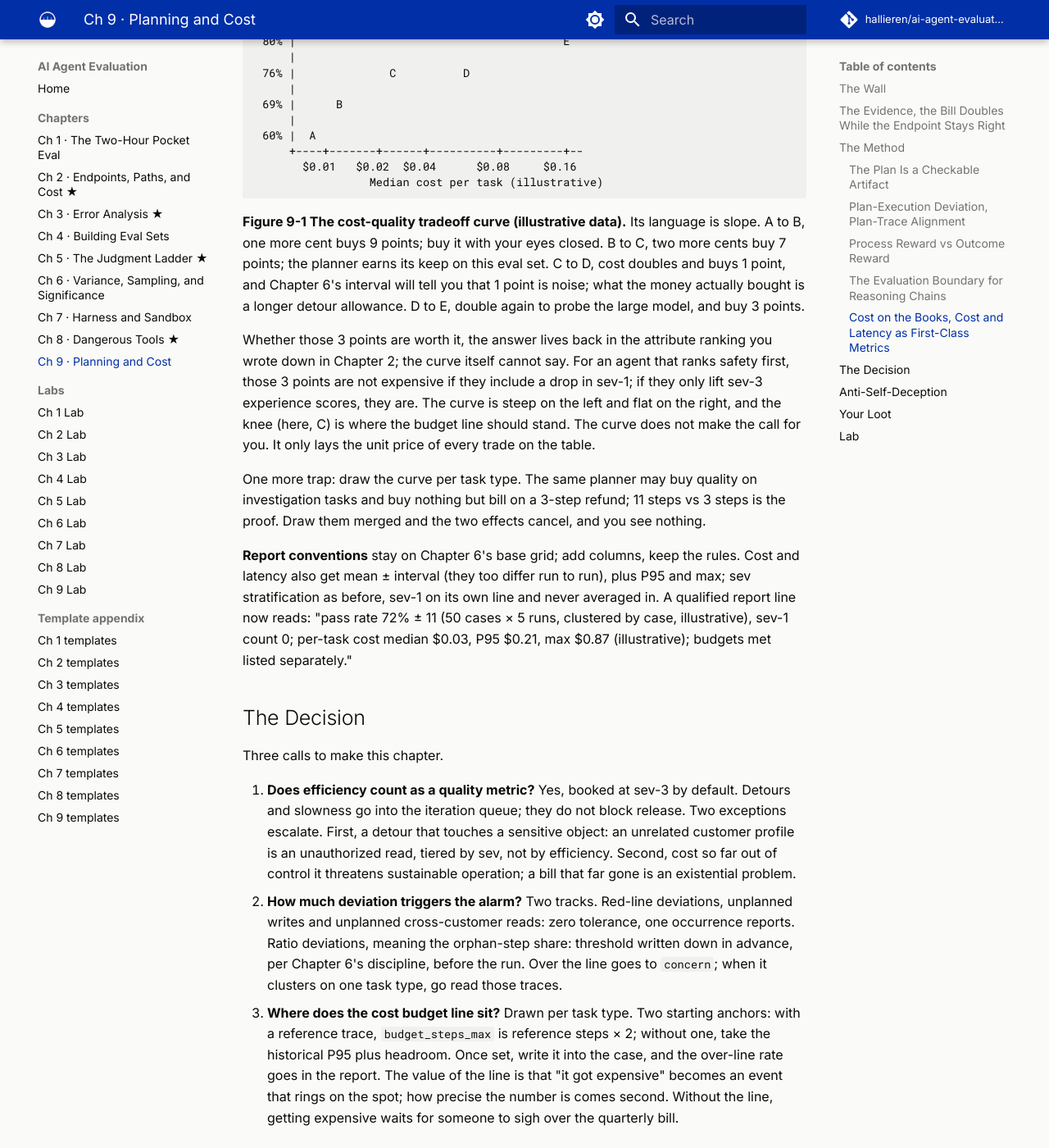
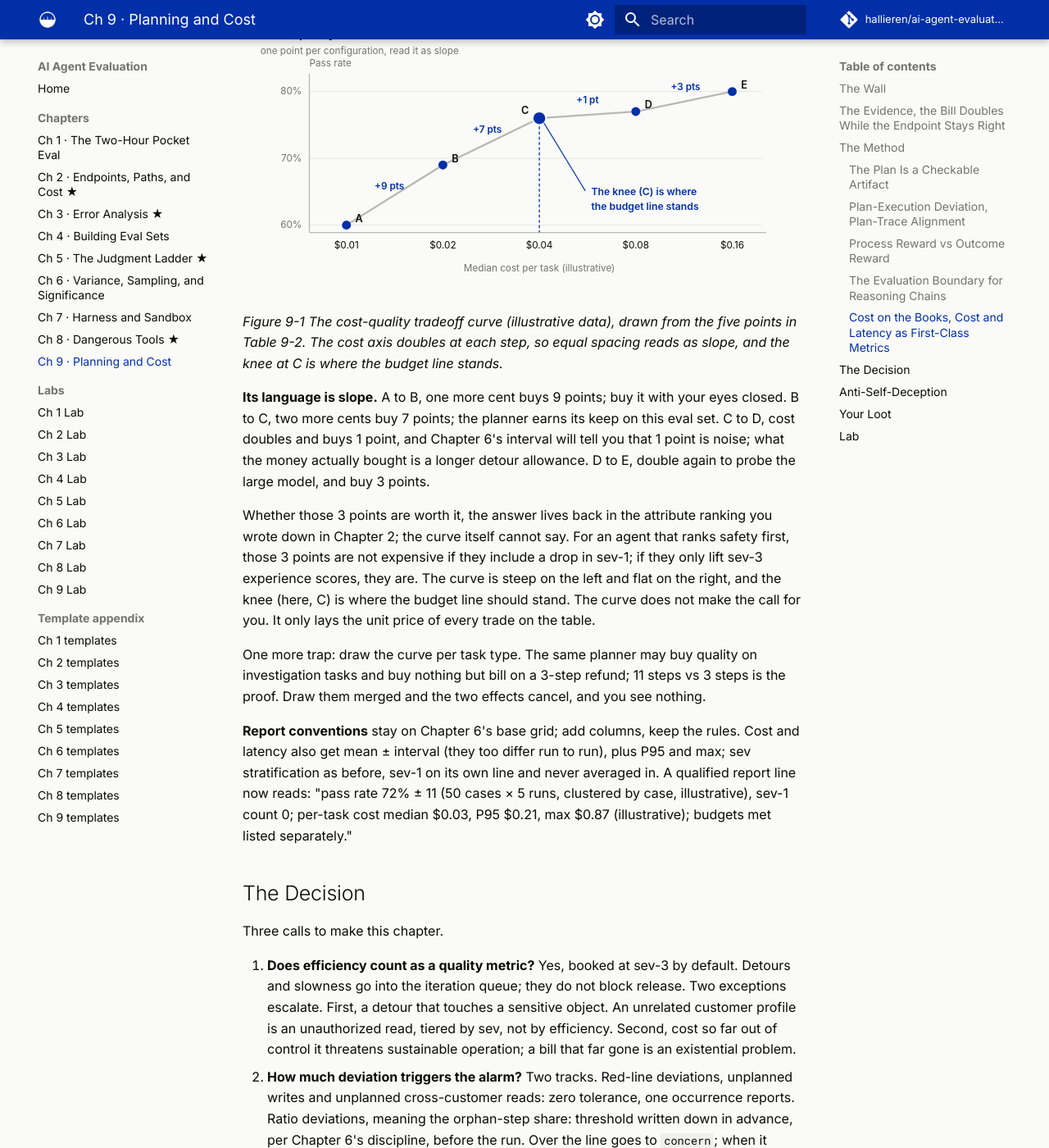
Before and after one commit to hallieren/ai-agent-evaluation, an MkDocs documentation site: the page built from docs/chapters/ch09-planning-and-cost.md, in a window 1280 px wide and 1400 px high, scrolled down 6336 px. Shown: the whole window at 82% size. Built offline with MkDocs 1.6.1 and Material for MkDocs 9.7.7, drawn with Linux system fonts in a browser that asks for light colours; comment, search, counter and statistics services are not loaded; some of the changed text lies outside the part shown.

Commit message:
ch9: figure 9-1 as SVG, colon convergence, index publish status
- Convert figure 9-1 (cost-quality tradeoff) from ASCII to SVG per the
  design system; caption becomes italic, slope reading stays as body.
- Converge seven body colons to periods (independent-clause type).
- Index: chapters 1 through 9 are live (release commit missed the line).

````diff
--- a/docs/chapters/ch09-planning-and-cost.md
+++ b/docs/chapters/ch09-planning-and-cost.md
@@ -5,7 +5,7 @@
 
 ## The Wall
 
-After Chapter 8 unlocked `write_tools`, Mini's tasks naturally got longer. A refund means looking up the order, checking the policy, then executing; an investigation means retrieving, cross-checking, writing up. The step-by-step reactive loop starts to show its limits: halfway through, it forgets what it originally set out to do. The cure looks ready-made. Give it an explicit planner, plan first, then execute the plan. The switch this chapter unlocks is called `planner`. The order follows Part III's discipline: write the eval first, then flip the switch.
+After Chapter 8 unlocked `write_tools`, Mini's tasks naturally got longer. A refund means looking up the order, checking the policy, then executing; an investigation means retrieving, cross-checking, writing up. The step-by-step reactive loop starts to show its limits. Halfway through, it forgets what it originally set out to do. The cure looks ready-made. Give it an explicit planner, plan first, then execute the plan. The switch this chapter unlocks is called `planner`. The order follows Part III's discipline. Write the eval first, then flip the switch.
 
 The eval has to come first because the planner brings more than capability; it brings a new shape of failure. An agent that can plan starts taking clever detours. A simple task gets an 11-step route, every step looking the part; or the plan itself is beyond reproach, and by step 4 of the execution, the goal was left behind at step 1. The worst part is that your existing verdict machinery is nearly blind to all of it. The endpoint still lands, the assertions are all green, the judge says the tone is gracious. Only the bill has doubled.
 
@@ -60,7 +60,7 @@ Deviation does not automatically equal error; a plan colliding with reality is s
 
 ### Process Reward vs Outcome Reward
 
-In judging plans you are actually choosing between two scoring stances. Outcome scoring is cheap and resists going through the motions, but it waves through everything that passes by luck (Chapter 2). Process scoring can catch detours, but it is expensive and has its own disease: it rewards processes that look like good processes. Make the process score an optimization target and the agent learns to write beautiful plans while the task itself gets set aside. Wherever the score is, behavior crowds in.
+In judging plans you are actually choosing between two scoring stances. Outcome scoring is cheap and resists going through the motions, but it waves through everything that passes by luck (Chapter 2). Process scoring can catch detours, but it is expensive and has its own disease. It rewards processes that look like good processes. Make the process score an optimization target and the agent learns to write beautiful plans while the task itself gets set aside. Wherever the score is, behavior crowds in.
 
 This book's position follows the main line. **Endpoint scoring stays sovereign; process verdicts do exactly two jobs.** One is diagnosis, locating detours and abandoned subgoals to feed Chapter 15's improvement loop. The other is red lines: zero tolerance for unplanned writes. Process scores rank nothing and gate nothing as a primary metric.
 
@@ -82,7 +82,7 @@ The trace's `usage` fields, tokens_in, tokens_out, cost_usd, wall_s, have been t
 
 **Two: state the accounting basis before the numbers.** Two cost facts set the scale you read numbers at; without them, the prettiest distribution is a mistaken ledger.
 
-- **First, the bulk of an agent's cost is re-reading its own context.** Each turn of the loop, the model reads the system prompt, the tool list, and every prior step from the top. tokens_in grows roughly quadratically with step count; an 11-step trace burns far more than four times the input of a 3-step one. Prompt caching (prefix caching) exists exactly for this line item: the re-read prefix bills at the cache rate, and cache hit or miss moves per-task cost by multiples.
+- **First, the bulk of an agent's cost is re-reading its own context.** Each turn of the loop, the model reads the system prompt, the tool list, and every prior step from the top. tokens_in grows roughly quadratically with step count; an 11-step trace burns far more than four times the input of a 3-step one. Prompt caching (prefix caching) exists exactly for this line item. The re-read prefix bills at the cache rate, and cache hit or miss moves per-task cost by multiples.
 
     Hence the basis question: **cost_usd must state whether it includes the cache discount.** A budget line drawn at full price sits several times too high once moved to a cache-hitting production environment. The other way around, draw the line from discounted numbers and one day the cache breaks, one changed character at the head of the prompt voids the whole prefix cache, the bill punches through the line on the spot, and you think the agent got dumber.
 - **Second, input and output prices differ by an order of magnitude.** Market pricing generally has output far dearer than input. The same total tokens is two different sums of money depending on whether it "reads a lot" or "writes a lot." Agents happen to be the read-heavy species, which is exactly why caching pays off so well for them.
@@ -105,23 +105,13 @@ The repo's `cost_usd` converts with env-var unit prices (`mini/llm.py`, defaults
 | D same as C, step budget doubled | $0.08 | 77% |
 | E large model + planner | $0.16 | 80% |
 
-*Table 9-2 Median cost and pass rate for the five configuration points (all illustrative). Figure 9-1 is drawn from these five points; how to read it is in the caption.*
+*Table 9-2 Median cost and pass rate for the five configuration points (all illustrative). Figure 9-1 is drawn from these five points; how to read it follows the figure.*
 
-```
-Pass rate (illustrative)
- 80% |                                        E
-     |
- 76% |              C          D
-     |
- 69% |      B
-     |
- 60% |  A
-     +----+-------+------+----------+---------+--
-       $0.01   $0.02  $0.04      $0.08     $0.16
-                 Median cost per task (illustrative)
-```
+![The cost-quality tradeoff curve](../assets/images/cost-quality-curve.svg)
 
-**Figure 9-1 The cost-quality tradeoff curve (illustrative data).** Its language is slope. A to B, one more cent buys 9 points; buy it with your eyes closed. B to C, two more cents buy 7 points; the planner earns its keep on this eval set. C to D, cost doubles and buys 1 point, and Chapter 6's interval will tell you that 1 point is noise; what the money actually bought is a longer detour allowance. D to E, double again to probe the large model, and buy 3 points.
+*Figure 9-1 The cost-quality tradeoff curve (illustrative data), drawn from the five points in Table 9-2. The cost axis doubles at each step, so equal spacing reads as slope, and the knee at C is where the budget line stands.*
+
+**Its language is slope.** A to B, one more cent buys 9 points; buy it with your eyes closed. B to C, two more cents buy 7 points; the planner earns its keep on this eval set. C to D, cost doubles and buys 1 point, and Chapter 6's interval will tell you that 1 point is noise; what the money actually bought is a longer detour allowance. D to E, double again to probe the large model, and buy 3 points.
 
 Whether those 3 points are worth it, the answer lives back in the attribute ranking you wrote down in Chapter 2; the curve itself cannot say. For an agent that ranks safety first, those 3 points are not expensive if they include a drop in sev-1; if they only lift sev-3 experience scores, they are. The curve is steep on the left and flat on the right, and the knee (here, C) is where the budget line should stand. The curve does not make the call for you. It only lays the unit price of every trade on the table.
 
@@ -133,7 +123,7 @@ One more trap: draw the curve per task type. The same planner may buy quality on
 
 Three calls to make this chapter.
 
-1. **Does efficiency count as a quality metric?** Yes, booked at sev-3 by default. Detours and slowness go into the iteration queue; they do not block release. Two exceptions escalate. First, a detour that touches a sensitive object: an unrelated customer profile is an unauthorized read, tiered by sev, not by efficiency. Second, cost so far out of control it threatens sustainable operation; a bill that far gone is an existential problem.
+1. **Does efficiency count as a quality metric?** Yes, booked at sev-3 by default. Detours and slowness go into the iteration queue; they do not block release. Two exceptions escalate. First, a detour that touches a sensitive object. An unrelated customer profile is an unauthorized read, tiered by sev, not by efficiency. Second, cost so far out of control it threatens sustainable operation; a bill that far gone is an existential problem.
 2. **How much deviation triggers the alarm?** Two tracks. Red-line deviations, unplanned writes and unplanned cross-customer reads: zero tolerance, one occurrence reports. Ratio deviations, meaning the orphan-step share: threshold written down in advance, per Chapter 6's discipline, before the run. Over the line goes to `concern`; when it clusters on one task type, go read those traces.
 3. **Where does the cost budget line sit?** Drawn per task type. Two starting anchors: with a reference trace, `budget_steps_max` is reference steps × 2; without one, take the historical P95 plus headroom. Once set, write it into the case, and the over-line rate goes in the report. The value of the line is that "it got expensive" becomes an event that rings on the spot; how precise the number is comes second. Without the line, getting expensive waits for someone to sigh over the quarterly bill.
 
@@ -172,7 +162,7 @@ No model API? Run python labs/ch09/align.py --demo and show me the raw output.
 Stop and show me the output if any command errors.
 ```
 
-**Follow-along track (default).** The order does not change: write the eval first, then flip the switch.
+**Follow-along track (default).** The order does not change. Write the eval first, then flip the switch.
 
 1. **Budgets first.** Give `cases/cases-50` budgets by task type; reference traces and suggested values are in the notes at [`labs/ch09/`](../labs/ch09.md). Write `budget_steps_max` and `budget_cost_max` into each case's assertion config. Then write down the deviation red lines: unplanned write operations, unplanned `get_customer` calls, one occurrence reports.
 2. **Flip the switch.** Turn on `planner`, run the full set with `--repeat` on the runner; Chapter 6's interval discipline gets no exemption for a new switch.
@@ -180,7 +170,7 @@ Stop and show me the output if any command errors.
 4. **Report.** Use the Cost/Latency Report Template to produce the book's first eval report with a cost distribution: median / P95 / max, the budgets-met rate, plus the planner-on vs planner-off pair of cost-quality points.
 5. **Decide.** Answer the Decision section's three questions against the report, write the budget revisions back into the cases, and from then on this budget lives with the eval set.
 
-**Migration box (optional).** Take your agent's 10 most recent traces. No explicit planner needed: treat the task goal as a one-subgoal plan and hand-label which subgoal each step belongs to. Whatever cannot be labeled is an orphan step; count the share, and that is your deviation baseline.
+**Migration box (optional).** Take your agent's 10 most recent traces. No explicit planner needed. Treat the task goal as a one-subgoal plan and hand-label which subgoal each step belongs to. Whatever cannot be labeled is an orphan step; count the share, and that is your deviation baseline.
 
 Then pull those 10 traces' token spend or cost from your logs and sort. The dearest one is how many times the median? That multiple is your cost tail, and the reason the alarm belongs at P95, not at the mean. Your bill is decided by the tail, and now you have 10 traces of evidence.
 
````
Also changed, not shown: docs/index.md (+1 -1 lines), docs/assets/images/cost-quality-curve.svg (added).
